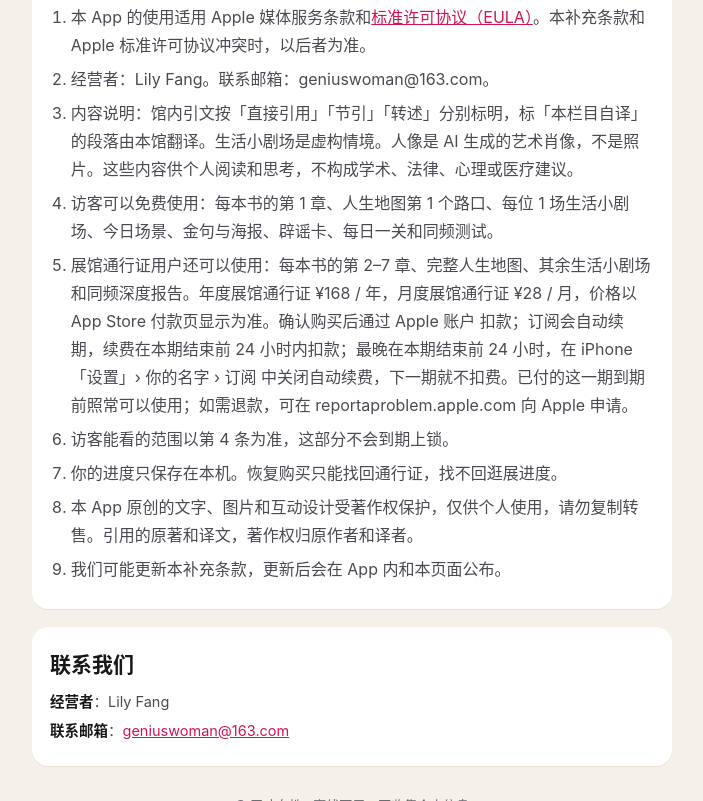
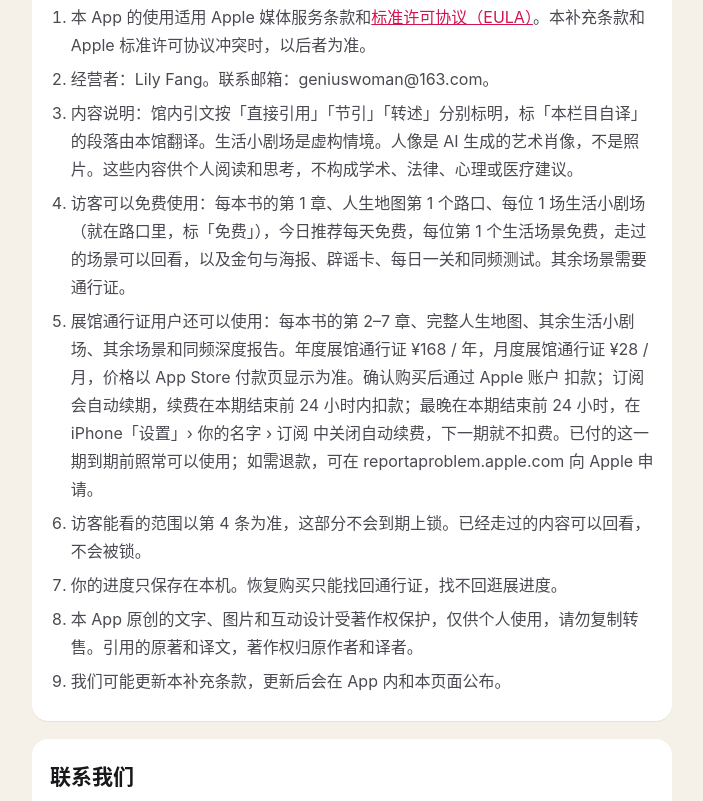
Before and after one commit to lilyfang2046/genius-women-legal, a plain HTML site: page index.html in a window 1280 px wide. Shown: the part 1999-2800 px from the top of the page, without its empty margins (288-991 px from the left). Drawn offline with Linux system fonts and the light colour scheme.

Commit message:
更新隐私与支持页：免费范围对齐方案 A（2026-11-15）
生效/更新日期改为 2026年11月15日；访客免费范围与通行证范围按指定句子更新。

Co-authored-by: Cursor Agent <cursoragent@cursor.com>
Co-authored-by: lilyfang2046 <lilyfang2046@users.noreply.github.com>

```diff
--- a/index.html
+++ b/index.html
@@ -34,7 +34,7 @@ footer{text-align:center;font-size:13px;color:var(--mute);margin-top:28px}
 <main class="wrap">
   <div class="brand">GENIUS WOMEN · 天才女性</div>
   <h1>隐私政策与使用条款</h1>
-  <div class="date">生效日期：2026年11月14日</div>
+  <div class="date">生效日期：2026年11月15日</div>
   <nav><a href="#privacy">隐私政策</a><a href="#terms">使用条款（补充）</a><a href="#contact">联系我们</a></nav>
 
   <section id="privacy">
@@ -87,9 +87,9 @@ footer{text-align:center;font-size:13px;color:var(--mute);margin-top:28px}
       <li>本 App 的使用适用 Apple 媒体服务条款和<a href="https://www.apple.com/legal/internet-services/itunes/dev/stdeula/" rel="noopener">标准许可协议（EULA）</a>。本补充条款和 Apple 标准许可协议冲突时，以后者为准。</li>
       <li>经营者：Lily Fang。联系邮箱：geniuswoman@163.com。</li>
       <li>内容说明：馆内引文按「直接引用」「节引」「转述」分别标明，标「本栏目自译」的段落由本馆翻译。生活小剧场是虚构情境。人像是 AI 生成的艺术肖像，不是照片。这些内容供个人阅读和思考，不构成学术、法律、心理或医疗建议。</li>
-      <li>访客可以免费使用：每本书的第 1 章、人生地图第 1 个路口、每位 1 场生活小剧场、今日场景、金句与海报、辟谣卡、每日一关和同频测试。</li>
-      <li>展馆通行证用户还可以使用：每本书的第 2–7 章、完整人生地图、其余生活小剧场和同频深度报告。年度展馆通行证 ¥168 / 年，月度展馆通行证 ¥28 / 月，价格以 App Store 付款页显示为准。确认购买后通过 Apple 账户 扣款；订阅会自动续期，续费在本期结束前 24 小时内扣款；最晚在本期结束前 24 小时，在 iPhone「设置」› 你的名字 › 订阅 中关闭自动续费，下一期就不扣费。已付的这一期到期前照常可以使用；如需退款，可在 reportaproblem.apple.com 向 Apple 申请。</li>
-      <li>访客能看的范围以第 4 条为准，这部分不会到期上锁。</li>
+      <li>访客可以免费使用：每本书的第 1 章、人生地图第 1 个路口、每位 1 场生活小剧场（就在路口里，标「免费」），今日推荐每天免费，每位第 1 个生活场景免费，走过的场景可以回看，以及金句与海报、辟谣卡、每日一关和同频测试。其余场景需要通行证。</li>
+      <li>展馆通行证用户还可以使用：每本书的第 2–7 章、完整人生地图、其余生活小剧场、其余场景和同频深度报告。年度展馆通行证 ¥168 / 年，月度展馆通行证 ¥28 / 月，价格以 App Store 付款页显示为准。确认购买后通过 Apple 账户 扣款；订阅会自动续期，续费在本期结束前 24 小时内扣款；最晚在本期结束前 24 小时，在 iPhone「设置」› 你的名字 › 订阅 中关闭自动续费，下一期就不扣费。已付的这一期到期前照常可以使用；如需退款，可在 reportaproblem.apple.com 向 Apple 申请。</li>
+      <li>访客能看的范围以第 4 条为准，这部分不会到期上锁。已经走过的内容可以回看，不会被锁。</li>
       <li>你的进度只保存在本机。恢复购买只能找回通行证，找不回逛展进度。</li>
       <li>本 App 原创的文字、图片和互动设计受著作权保护，仅供个人使用，请勿复制转售。引用的原著和译文，著作权归原作者和译者。</li>
       <li>我们可能更新本补充条款，更新后会在 App 内和本页面公布。</li>
```
Also changed, not shown: support.html (+2 -2 lines).
